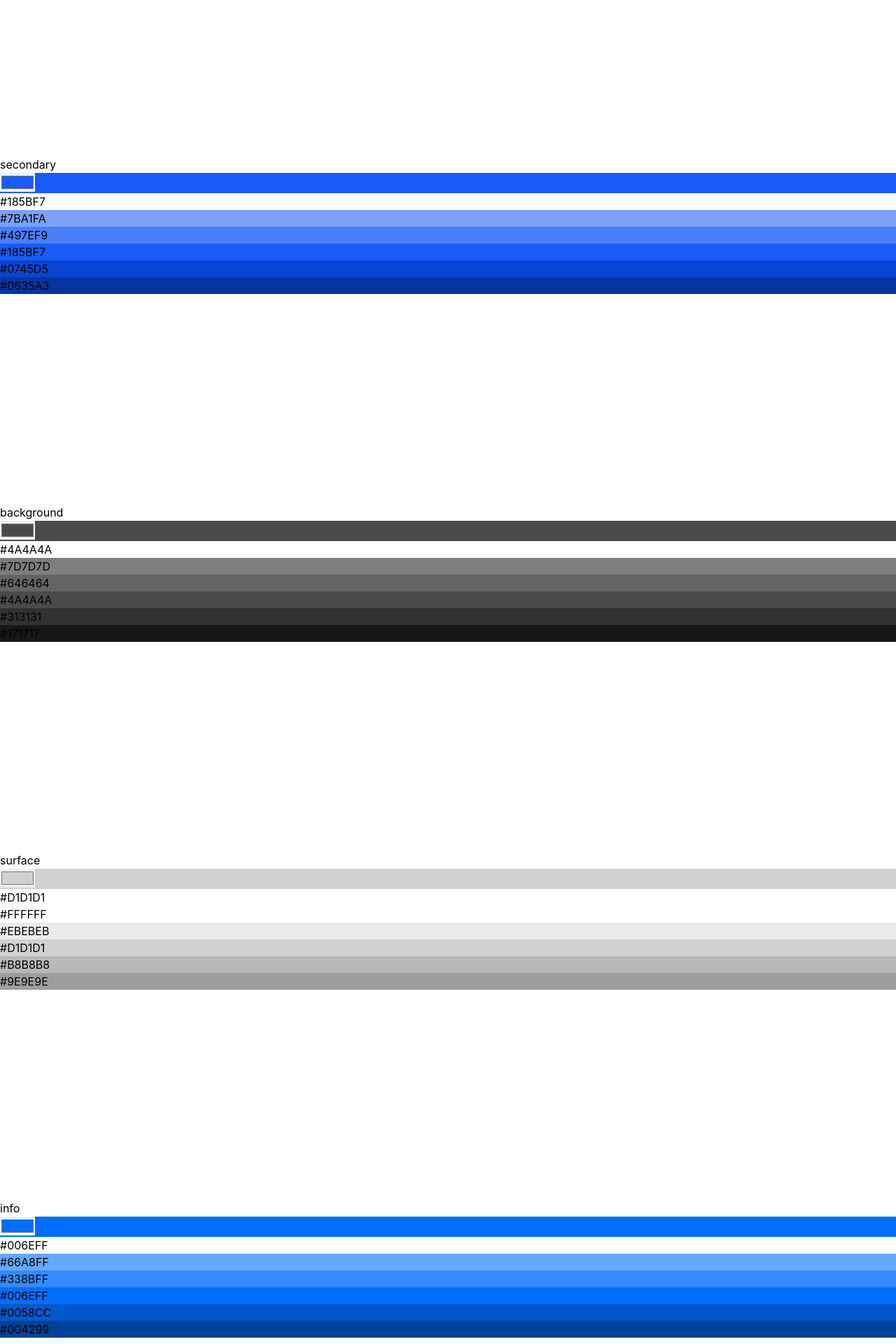
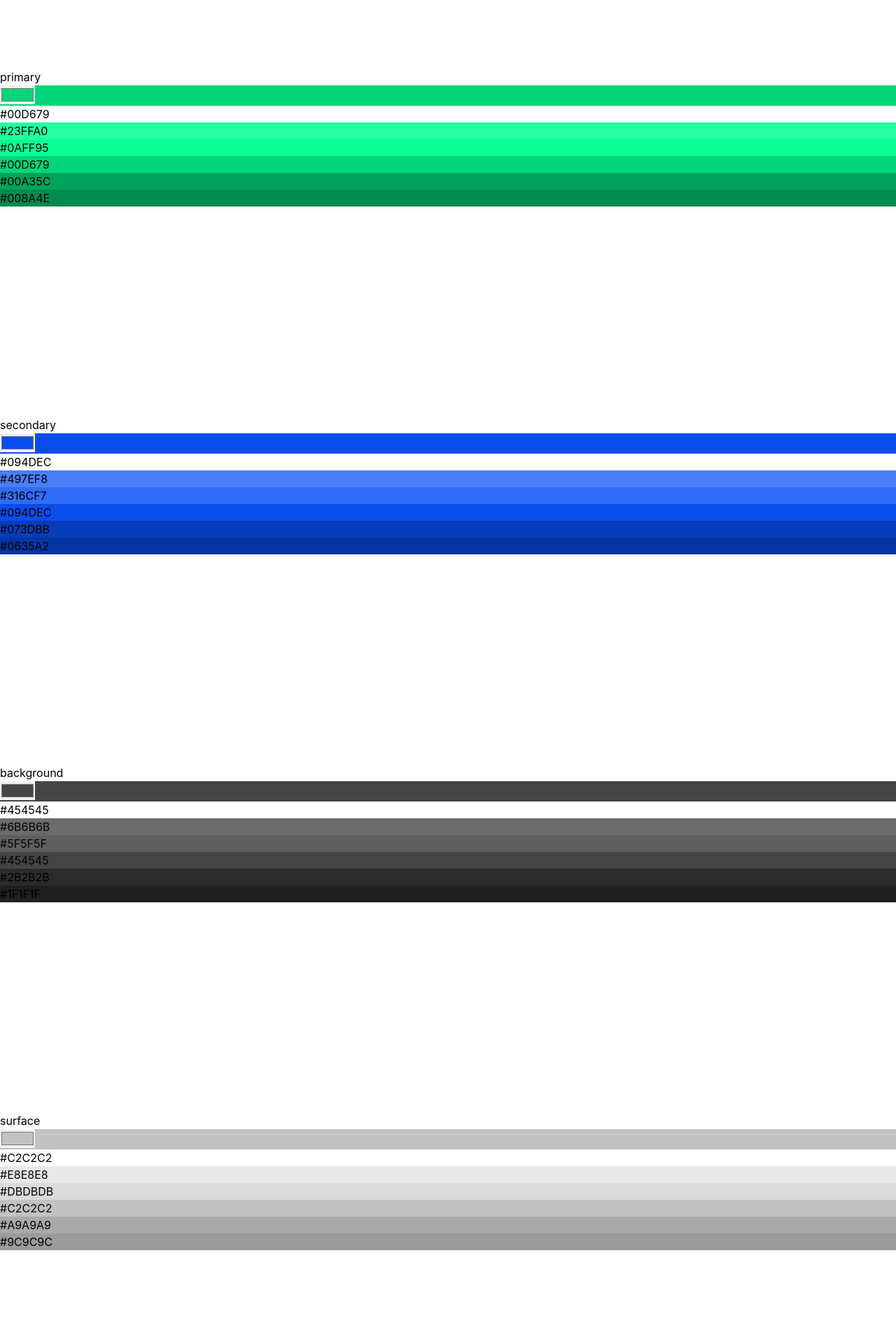
Before and after one commit to danusorn23456/kit-creative, a React (Vite) app: page /css-generator in a window 1280 px wide. Shown: the part 520-2440 px from the top of the page at 70% size. Built offline with nearby package versions, Linux system fonts and the light colour scheme.

Commit message:
change color factor and add dark mode variable support

```diff
--- a/src/pages/css-generator/default.ts
+++ b/src/pages/css-generator/default.ts
@@ -1,61 +1,63 @@
 import { ThemePalette } from "~/types/@theme.type";
 
 const defaultThemePalette: ThemePalette = {
+  white: "#FFFFFF",
+  black: "#000000",
   primary: {
-    darker: "#00854B",
-    dark: "#00B868",
-    base: "#00EB85",
-    light: "#1FFF9E",
-    lighter: "#52FFB4",
+    darker: "#008A4E",
+    dark: "#00A35C",
+    base: "#00D679",
+    light: "#0AFF95",
+    lighter: "#23FFA0",
   },
   secondary: {
-    darker: "#0635A3",
-    dark: "#0745D5",
-    base: "#185BF7",
-    light: "#497EF9",
-    lighter: "#7BA1FA",
+    darker: "#0635A2",
+    dark: "#073DBB",
+    base: "#094DEC",
+    light: "#316CF7",
+    lighter: "#497EF8",
   },
   background: {
-    darker: "#171717",
-    dark: "#313131",
-    base: "#4A4A4A",
-    light: "#646464",
-    lighter: "#7D7D7D",
+    darker: "#1F1F1F",
+    dark: "#2B2B2B",
+    base: "#454545",
+    light: "#5F5F5F",
+    lighter: "#6B6B6B",
   },
   surface: {
-    darker: "#9E9E9E",
-    dark: "#B8B8B8",
-    base: "#D1D1D1",
-    light: "#EBEBEB",
-    lighter: "#FFFFFF",
+    darker: "#9C9C9C",
+    dark: "#A9A9A9",
+    base: "#C2C2C2",
+    light: "#DBDBDB",
+    lighter: "#E8E8E8",
   },
   info: {
-    darker: "#004299",
-    dark: "#0058CC",
-    base: "#006EFF",
-    light: "#338BFF",
-    lighter: "#66A8FF",
+    darker: "#0047A3",
+    dark: "#0052BD",
+    base: "#0068F0",
+    light: "#2483FF",
+    lighter: "#3E91FF",
   },
   notice: {
-    darker: "#754400",
-    dark: "#A86200",
-    base: "#DB8000",
-    light: "#FF9B0F",
-    lighter: "#FFB042",
+    darker: "#925602",
+    dark: "#AB6402",
+    base: "#DD8203",
+    light: "#FC9C17",
+    lighter: "#FCA730",
   },
   positive: {
-    darker: "#175700",
-    dark: "#258A00",
-    base: "#32BD00",
-    light: "#3FF000",
-    lighter: "#5EFF24",
+    darker: "#1D6B01",
+    dark: "#238401",
+    base: "#31B701",
+    light: "#3FEA01",
+    lighter: "#48FE07",
   },
   negative: {
-    darker: "#6F2020",
-    dark: "#972B2B",
-    base: "#BF3636",
-    light: "#D05858",
-    lighter: "#DB8080",
+    darker: "#7F1F1F",
+    dark: "#942424",
+    base: "#BD2E2E",
+    light: "#D34B4B",
+    lighter: "#D85F5F",
   },
 };
 
--- a/src/pages/css-generator/index.tsx
+++ b/src/pages/css-generator/index.tsx
@@ -1,6 +1,6 @@
 import { useEffect, useState } from "react";
 import { ChangeEvent } from "react";
-import { ColorPicker } from "~/components";
+import { ColorBox, ColorPicker, ShinyPaper } from "~/components";
 import { useCssVariable } from "~/hooks";
 import { MainLayout } from "~/layout";
 import { adjustHexLightness } from "~/utils";
@@ -21,11 +21,11 @@ function CSSGeneratorPage({}: CSSGeneratorPageProps) {
     const inputNode = e.target as HTMLInputElement;
     const hex = inputNode.value;
 
-    const lighter = adjustHexLightness(hex, 0.18);
-    const light = adjustHexLightness(hex, 0.14);
+    const lighter = adjustHexLightness(hex, 0.15);
+    const light = adjustHexLightness(hex, 0.1);
     const base = adjustHexLightness(hex, 0);
-    const dark = adjustHexLightness(hex, -0.14);
-    const darker = adjustHexLightness(hex, -0.18);
+    const dark = adjustHexLightness(hex, -0.1);
+    const darker = adjustHexLightness(hex, -0.15);
 
     setProperty(role, {
       darker,
@@ -41,9 +41,26 @@ function CSSGeneratorPage({}: CSSGeneratorPageProps) {
   }
 
   useEffect(() => {
-    const cssTexts = `:root ${JSON.stringify(rawCssVar, null, 3)
+    const cssTexts = `:root ${JSON.stringify({ ...rawCssVar }, null, 3)
       .replace(/#(.*?)"/g, "#$1;")
-      .replace(/"|,/g, "")}`;
+      .replace(/"|,/g, "")}
+      \n@media (prefers-color-scheme: dark){
+  :root{
+    --white:${rawCssVar["--black"]};
+    --black:${rawCssVar["--white"]};
+    --surface-darker:${rawCssVar["--background-darker"]};
+    --surface-dark:${rawCssVar["--background-darker"]};
+    --surface-base:${rawCssVar["--background-base"]};
+    --surface-light:${rawCssVar["--background-light"]};
+    --surface-lighter:${rawCssVar["--background-lighter"]};
+    --background-darker:${rawCssVar["--surface-darker"]};
+    --background-dark:${rawCssVar["--surface-darker"]};
+    --background-base:${rawCssVar["--surface-base"]};
+    --background-light:${rawCssVar["--surface-light"]};
+    --background-lighter:${rawCssVar["--surface-lighter"]};
+   }
+}
+      `;
     switch (cssType) {
       case "css":
         return setCodeTexts(cssTexts);
@@ -76,6 +93,11 @@ function CSSGeneratorPage({}: CSSGeneratorPageProps) {
           </p>
         </div>
         <div className="flex flex-col space-y-4 pt-4">
+          <h2 className="text-zinc-50 uppercase text-xs">BACL & WHITE</h2>
+          <ShinyPaper className="flex-1 w-fit p-2 flex space-x-2 items-center justify-between rounded-md overflow-hidden relative bg-gradient-to-r from-zinc-900 to-zinc-950 border border-zinc-800 p-2'">
+            <ColorBox value={"#FFFFFF"} />
+            <ColorBox value={"#000000"} />
+          </ShinyPaper>
           <ColorPicker
             name="primary"
             value={cssVar.primary}
--- a/src/types/@theme.type.ts
+++ b/src/types/@theme.type.ts
@@ -1,4 +1,6 @@
 export type RolePalette =
+  | "white"
+  | "black"
   | "primary"
   | "secondary"
   | "positive"
@@ -14,7 +16,7 @@ export type StatusPalette = "lighter" | "light" | "base" | "dark" | "darker";
 
 export type StatusPaletteRecord = Record<StatusPalette, string>;
 
-export type ThemePalette = Record<RolePalette, StatusPaletteRecord>;
+export type ThemePalette = Record<RolePalette, StatusPaletteRecord | string>;
 
 export type Tones = {
   emp: string;
```
